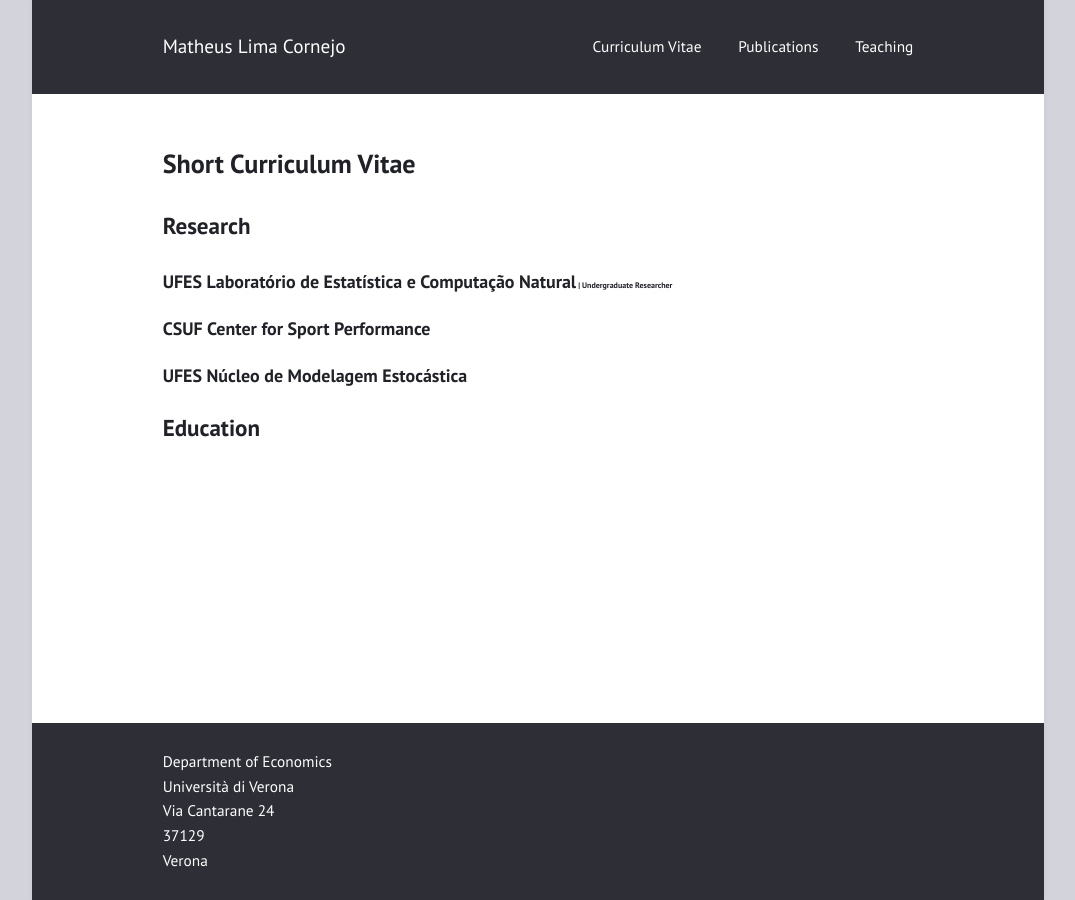
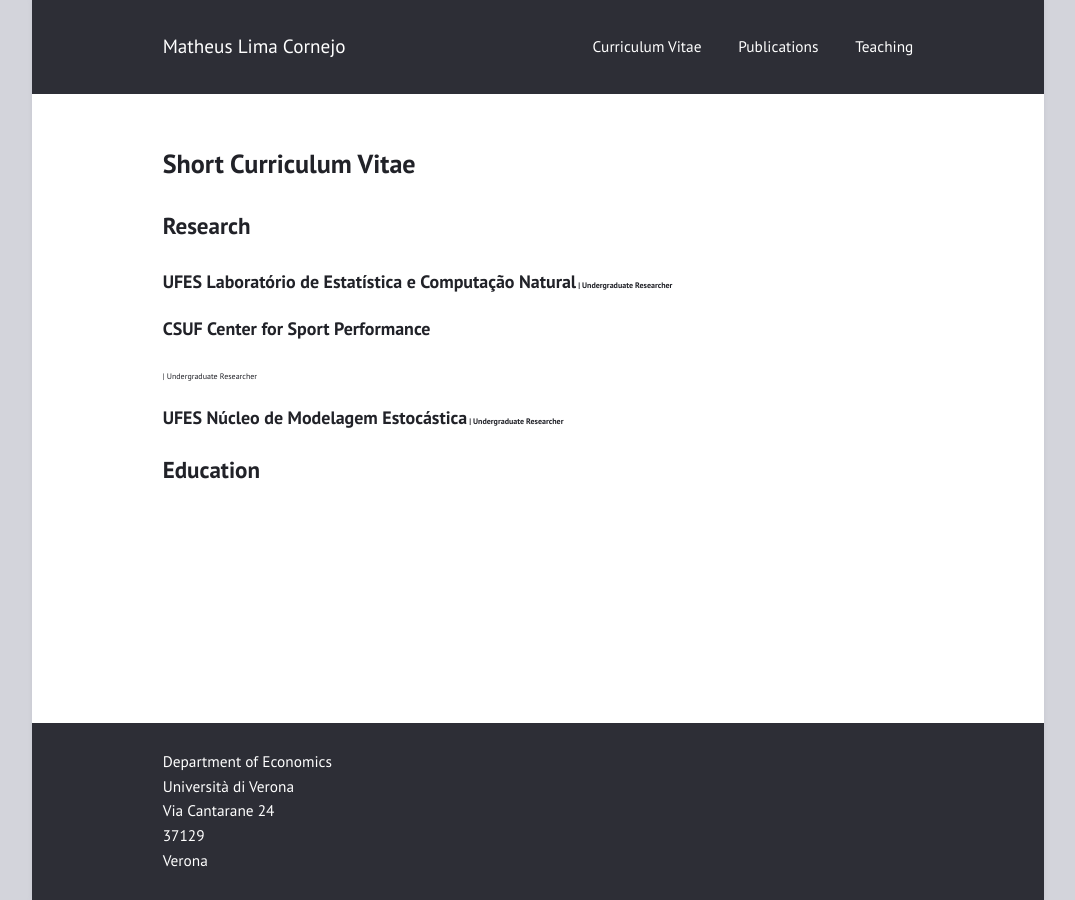
Before and after one commit to limacornejo/limacornejo.github.io, a Jekyll site: the page built from cv.md, in a window 1280 px wide. Shown: the whole page, without its empty margins (102-1177 px from the left). Built offline with Jekyll 4.4.1, drawn with Linux system fonts in a browser that asks for light colours.

Commit message:
Update cv.md

```diff
--- a/cv.md
+++ b/cv.md
@@ -9,9 +9,9 @@ layout: page
 
 <p><h3>UFES Laboratório de Estatística e Computação Natural<small style="font-size:8px;"> | Undergraduate Researcher </small></h3></p>
 
-<p><h3>CSUF Center for Sport Performance</h3></p>
+<p><h3>CSUF Center for Sport Performance</h3><small style="font-size:8px;"> | Undergraduate Researcher </small></p>
 
-<p><h3>UFES Núcleo de Modelagem Estocástica</h3></p>
+<p><h3>UFES Núcleo de Modelagem Estocástica<small style="font-size:8px;"> | Undergraduate Researcher </small></h3></p>
 
 
 <header><h2>Education</h2></header>
```
